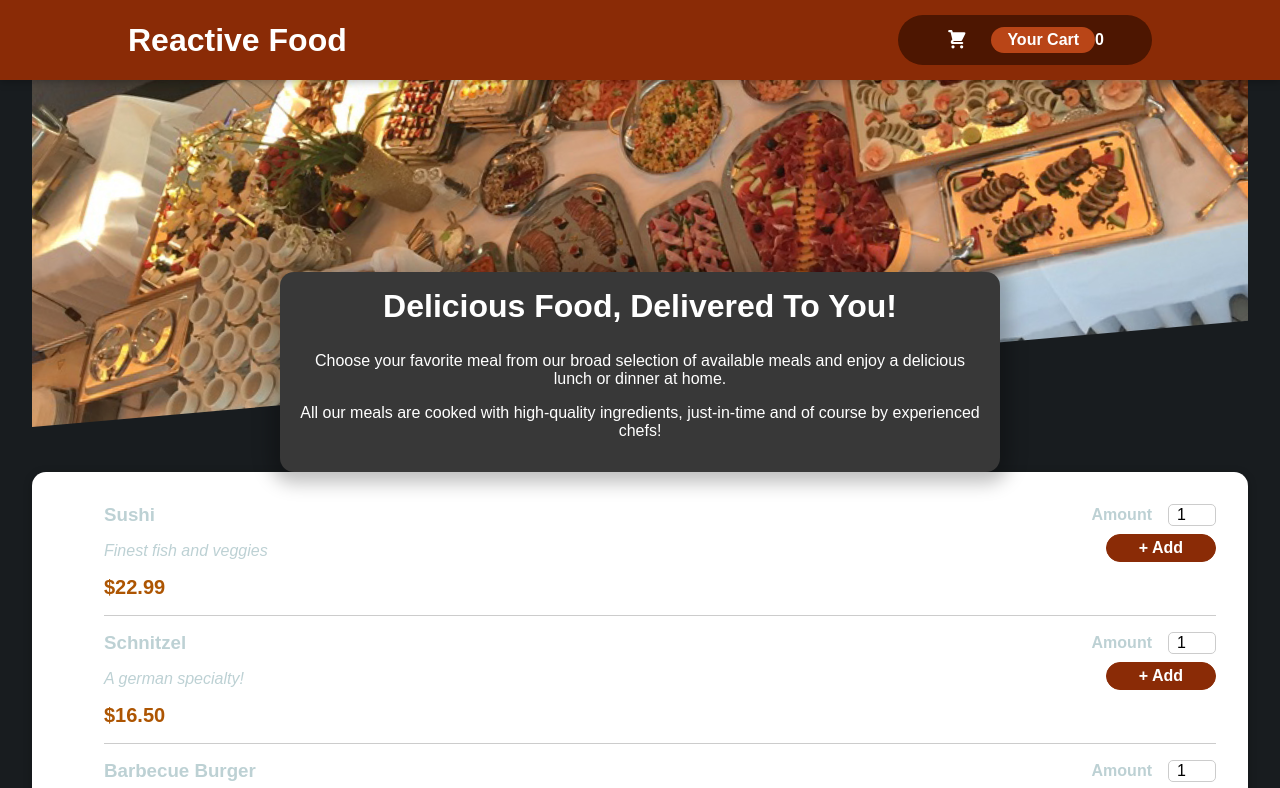
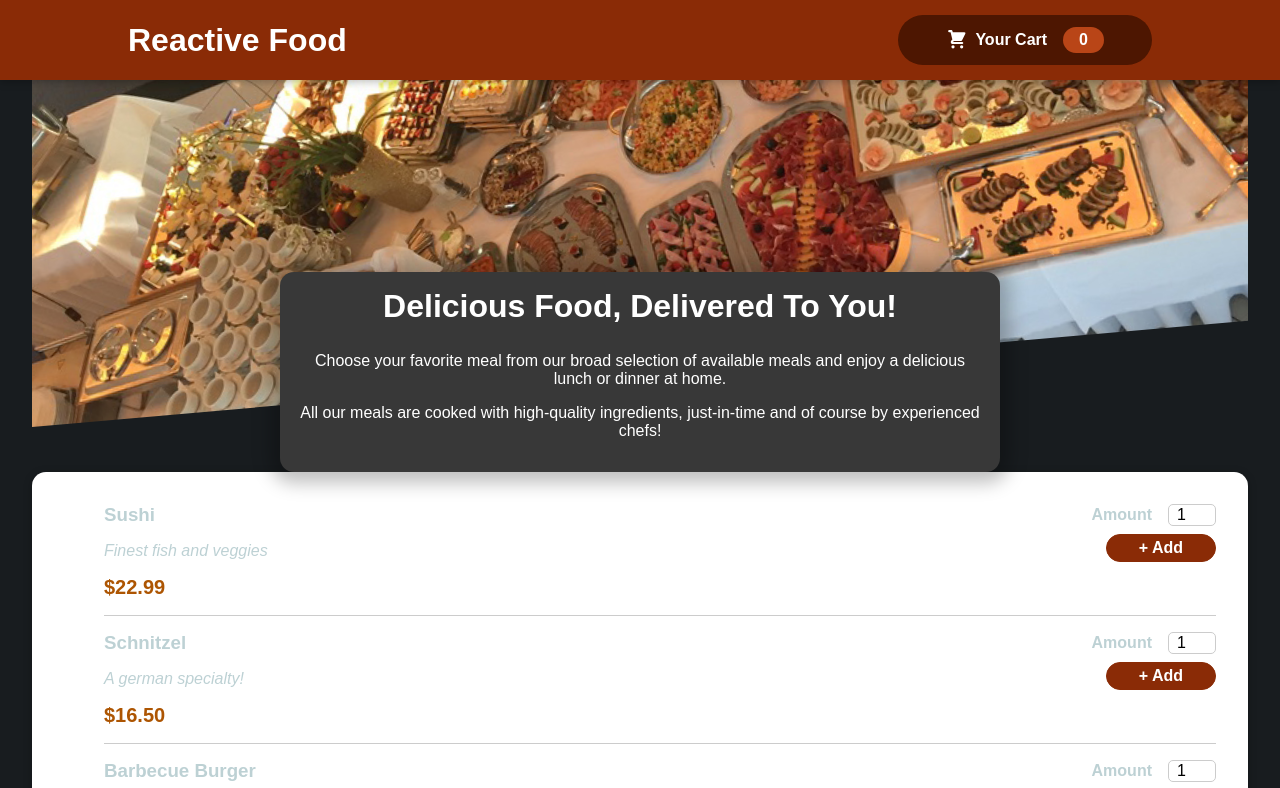
Before and after one commit to kraft-aka/react-food-ordering-app, a React (Create React App) app: page / in a window 1280 px wide. Shown: the top 788 px of the page. Built offline with nearby package versions, Linux system fonts and the light colour scheme.

Commit message:
add context to HeadeerCartButton

```diff
--- a/src/components/Layout/HeaderCartButton.js
+++ b/src/components/Layout/HeaderCartButton.js
@@ -1,15 +1,25 @@
-import React from "react";
+import React, { useContext } from "react";
 import CartIcon from "../Cart/CartIcon";
+import CartContext from "../store/cart-context";
 import classes from "./HeaderCartButton.module.css";
 
+
 export default function HeaderCartButton(props) {
+
+  const cartCtx = useContext(CartContext);
+
+  const numberOfCartItems = cartCtx.items.reduce((curNumber, item)=> {
+    return curNumber + item.amount
+  },0)
+
+  console.log(cartCtx)
   return (
     <button className={classes.button} onClick={props.onShowCart}>
       <span className={classes.icon}>
         <CartIcon />
       </span>
-      <span className={classes.badge}>Your Cart</span>
-      <span>0</span>
+      <span>Your Cart</span>
+      <span className={classes.badge}>{numberOfCartItems}</span>
     </button>
   );
 }
```
